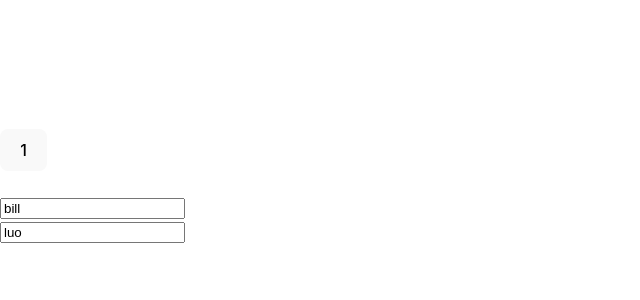
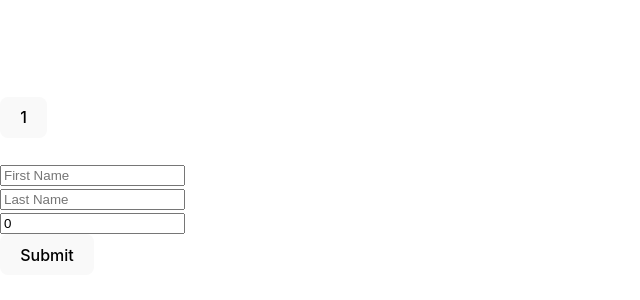
Before and after one commit to dibborah/ReactHookFormByBeierLuo, a React (Vite) app: page / in a window 1280 px wide. Shown: the part 214-514 px from the top of the page, without its empty margins (0-640 px from the left). Built offline with nearby package versions, Linux system fonts and the light colour scheme; the HTML template or start-up script is replaced by a standard one.

Commit message:
understood register function of RHF

```diff
--- a/src/App.tsx
+++ b/src/App.tsx
@@ -1,34 +1,52 @@
 import { useForm } from "react-hook-form";
 
 let renderCount = 0;
+
+type FormValues = {
+  firstName: string;
+  lastName: string;
+  age: number;
+}
+
 const App = () => {
   console.log('component renders')
-  const { register, formState: {errors}, watch } = useForm({
+  const { register, handleSubmit } = useForm<FormValues>({
     mode: 'all',
     defaultValues: {
-      firstName: 'bill',
-      lastName: 'luo'
+      firstName: '',
+      lastName: '',
+      age: 0,
     }
   });
-  // console.log('watch', watch());// watch function trigger re-render of the component
-  const firstName = watch('firstName');
-  console.log('watching just firstName', firstName)
+  renderCount++;
 
-  renderCount++;
+  // register
+  // register('firstName', { required: true, minLength: 5 });
+  // console.log(register('lastName', { maxLength: 5 }));
+
   return (
-    <form>
+    <form onSubmit={handleSubmit((data) => console.log(data))}>
       <button type='button'>{renderCount}</button>
       <br />
       <br />
       <input type="text" {...register('firstName', {
         required: true,
         minLength: 3
-      })} />
+      })}
+        placeholder="First Name"
+      />
       <br />
       <input type="text" {...register('lastName', {
         required: true,
         minLength: 3
-      })} />
+      })}
+        placeholder="Last Name"
+      />
+      <br />
+      <input type="number" {...register('age', {valueAsNumber: true})}
+      />
+      <br />
+      <button>Submit</button>
     </form>
   )
 }
```
